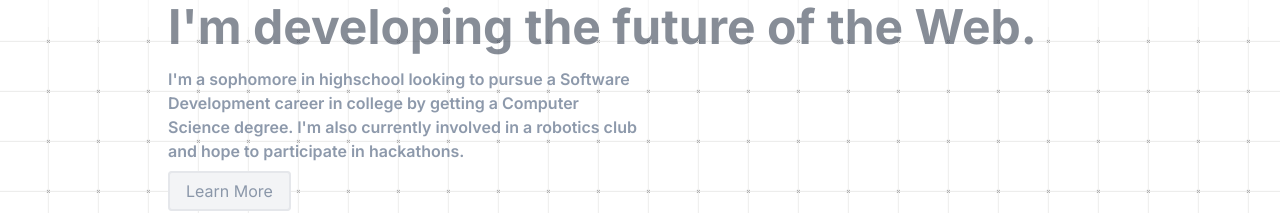
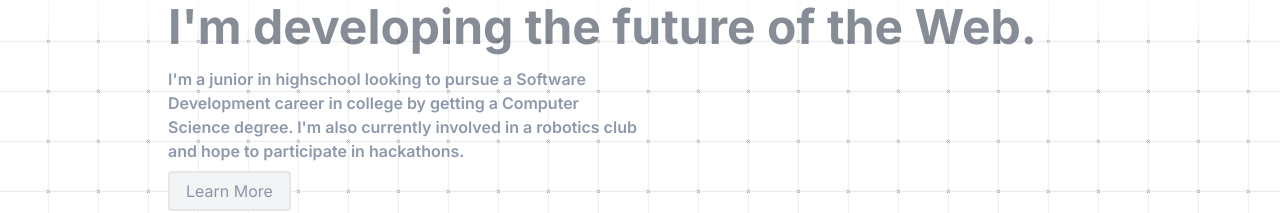
Before and after one commit to SKY3E/Portfolio-V2, a Next.js app: page / in a window 1280 px wide. Shown: the part 357-570 px from the top of the page. Built offline with nearby package versions, Linux system fonts and the light colour scheme.

Commit message:
Minor Changes

```diff
--- a/app/components/header.js
+++ b/app/components/header.js
@@ -7,7 +7,7 @@ export default function Header() {
       <h2 className='text-xl font-semibold mb-4'>Hi, my name is</h2>
       <h1 className='text-5xl font-bold mb-2'>Raphael Bessin.</h1>
       <h1 className='text-5xl text-gray-700 text-opacity-60 font-bold mb-4'>I'm developing the future of the Web.</h1>
-      <h3 className='xl:w-1/2 font-semibold mb-4'>I'm a sophomore in highschool looking to pursue a Software Development career in college by getting a Computer Science degree. I'm also currently involved in a robotics club and hope to participate in hackathons.</h3>
+      <h3 className='xl:w-1/2 font-semibold mb-4'>I'm a junior in highschool looking to pursue a Software Development career in college by getting a Computer Science degree. I'm also currently involved in a robotics club and hope to participate in hackathons.</h3>
       <Link href="/about" className='bg-gray-100 hover:shadow-lg border-gray-200 border-2 rounded px-4 py-2'>Learn More</Link>
     </section>
   )
--- a/app/components/navigation.js
+++ b/app/components/navigation.js
@@ -4,7 +4,7 @@ export default function Navigation() {
 
   return (
     <nav className="fixed z-10 top-0 left-0 right-0 h-16 bg-white border-gray-200 border-2 rounded flex items-center justify-between shadow-lg p-4 m-2 text-xs md:text-base">
-      <Link href="/header" className="flex items-center justify-center w-10 h-10 rounded-full bg-gray-100 hover:shadow-lg border-gray-200 border-2 px-4 py-2">
+      <Link href="/" className="flex items-center justify-center w-10 h-10 rounded-full bg-gray-100 hover:shadow-lg border-gray-200 border-2 px-4 py-2">
         R
       </Link>
       <section className="flex space-x-2">
--- a/app/components/projects.js
+++ b/app/components/projects.js
@@ -112,7 +112,7 @@ export default function Projects() {
         <div className="grid gap-4 md:grid-cols-1">
           {filteredProjects.map((project) => (
             <div key={project.id} className='flex flex-row hover:shadow-lg bg-white border-gray-200 border-2 rounded p-4 mb-4'>
-              <div className="w-full md:w-1/3">
+              <div className="w-full md:w-1/3 mr-8">
                 <h3 className="text-xl font-semibold mb-1">{project.title}</h3>
                 <div className='h-44'>
                   {project.image && (
--- a/app/skills/page.js
+++ b/app/skills/page.js
@@ -5,9 +5,9 @@ import Skills from '../components/skills.js';
 
 export default function skills() {
   return (
-    <>
+    <div className='mt-32'>
       <Navigation />
       <Skills />
-    </>
+    </div>
   );
 }
```
